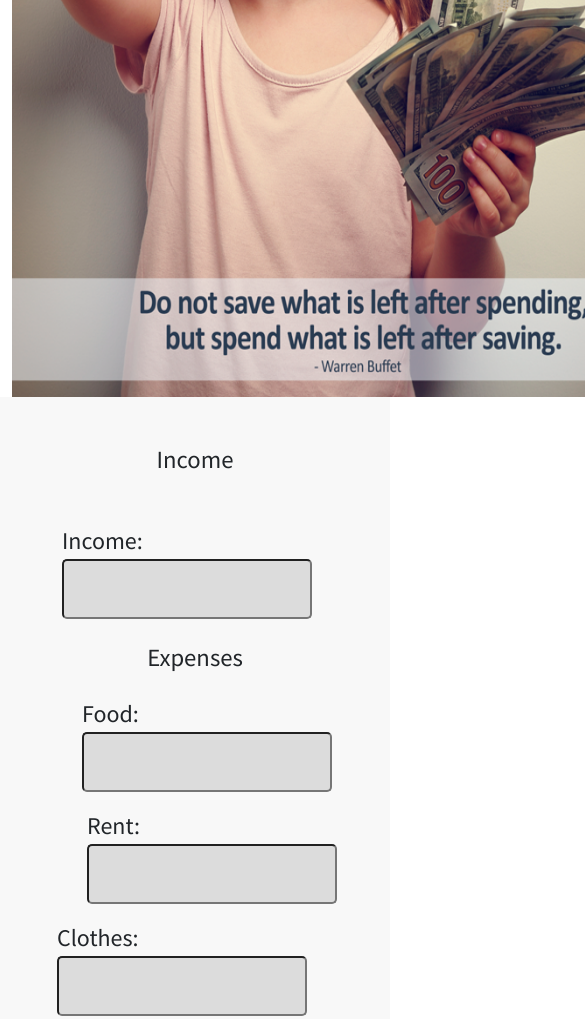
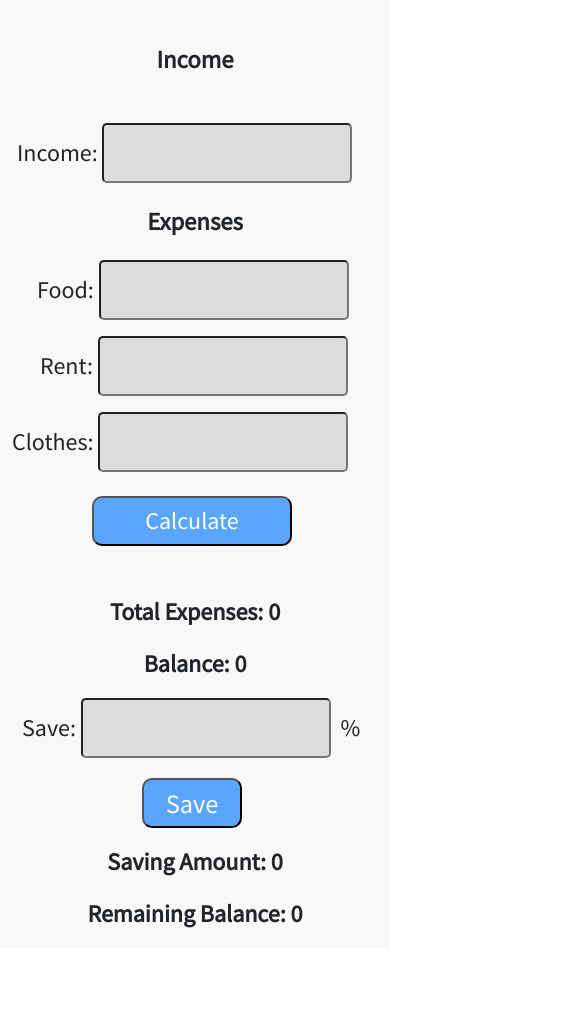
Before and after one commit to Razib-Debnath16/Money_master_pb, a plain HTML site: page index.html in a window 390 px wide. Shown: the part 630-1649 px from the top of the page, 585 px wide, since content can reach past the window. After the commit the page ends 1578 px from the top, so only its background shows below. Drawn offline with Linux system fonts and the light colour scheme.

Commit message:
responsive for mobile

```diff
--- a/CSS2/style.css
+++ b/CSS2/style.css
@@ -11,3 +11,38 @@ font-family: 'Source Sans Pro', sans-serif;
 padding: 0;
 margin: 0;
 }
+@media only screen and (max-width:688px) {
+
+    #img img{
+        width: 350px !important;
+        height: 400px !important;
+        padding-left: 15px;
+    }
+    .form {
+     display: block;
+     justify-content: center;
+     align-items: center;
+    }
+    #income-sec{
+        margin-left: 5px !important;
+    }
+    #food-sec{
+        margin-left: 25px !important;
+    }
+    #rent-sec{
+        margin-left: 28px !important;
+    }
+    #cloth-sec{
+        margin-left: 0px !important;
+    }
+    #calculate-btn{
+        margin-left: 80px !important;
+    }
+    #save-sec{
+        margin-left: 10px !important;
+    }
+    #save-btn{
+        margin-top: 20px;
+        margin-left: 120px !important;
+    }
+}
--- a/index.html
+++ b/index.html
@@ -10,34 +10,38 @@
     <!-- css style -->
     <link rel="stylesheet" href="CSS2/style.css">
     <!-- fontawesome -->
-    <script src="https://kit.fontawesome.com/e14277a0df.js" crossorigin="anonymous"></script>
+    <!-- <script src="https://kit.fontawesome.com/e14277a0df.js" crossorigin="anonymous"></script> -->
     <!--  -->
 </head>
 
 <body>
     <header>
-        <h1 class="heading text-center mb-3 p-5" style="font-size: 3em;">Money Savings <i
-                class="fa-solid fa-dollar-sign"></i>
+        <h1 class="heading text-center mb-3 p-5" style="font-size: 3em;"> <strong>Money Savings</strong>
+            <!-- <i
+                class="fa-solid fa-dollar-sign"></i> -->
         </h1>
     </header>
     <main>
         <div class="container">
             <div class="row justify-content-between">
-                <div class="col-lg-6 col-sm-4">
+                <div id="img" class="col-lg-6 col-sm-4">
                     <img src="images/image1.png" alt="" style="height: 800px;width: 700px;">
                 </div>
                 <div class="col-lg-5 col-sm-4" style="background-color: #F8F8F8;">
                     <div class="form">
-                        <h2 class="text-center my-5">Income</h2>
-                        <p style="font-size: 1.5em;margin-left: 50px;">Income: <input id="income-input" type="text"
+                        <h2 class="text-center my-5"><strong>Income</strong></h2>
+                        <p id="income-sec" style="font-size: 1.5em;margin-left: 50px;">Income: <input id="income-input"
+                                type="text"
                                 style="background-color: #DCDCDC;border-radius: 5px; padding: 10px; width: 250px;"></p>
-                        <h2 class="text-center my-4">Expenses</h2>
-                        <p style="font-size: 1.5em; margin-left: 70px;">Food: <input id="food-input" type="text"
+                        <h2 class="text-center my-4"><strong>Expenses</strong></h2>
+                        <p id="food-sec" style="font-size: 1.5em; margin-left: 70px;">Food: <input id="food-input"
+                                type="text"
                                 style="background-color: #DCDCDC;border-radius: 5px; padding: 10px; width: 250px;"></p>
-                        <p style="font-size: 1.5em; margin-left: 75px;">Rent: <input id="rent-input" type="text"
+                        <p id="rent-sec" style="font-size: 1.5em; margin-left: 75px;">Rent: <input id="rent-input"
+                                type="text"
                                 style="background-color: #DCDCDC;border-radius: 5px; padding: 10px; width: 250px;"></p>
-                        <p class="mb-4" style="font-size: 1.5em; margin-left: 45px;">Clothes: <input id="cloth-input"
-                                type="text"
+                        <p id="cloth-sec" class="mb-4" style="font-size: 1.5em; margin-left: 45px;">Clothes: <input
+                                id="cloth-input" type="text"
                                 style="background-color: #DCDCDC;border-radius: 5px; padding: 10px; width: 250px;"></p>
                         <button id="calculate-btn" class="mb-5"
                             style="color: white; background-color:#59A5FF;
@@ -48,7 +52,8 @@
                         </p>
                         <p class="text-center" style="font-size: 1.5em;"><strong>Balance:</strong> <strong><span
                                     id="remaining-balance">0</span></p></strong>
-                        <p style="font-size: 1.5em;margin-left: 70px;">Save: <input id="save-input" type="text"
+                        <p id="save-sec" style="font-size: 1.5em;margin-left: 70px;">Save: <input id="save-input"
+                                type="text"
                                 style="background-color: #DCDCDC;border-radius: 5px; padding: 10px; width: 250px; margin-right: 5px;">
                             %
                             <button id="save-btn"
@@ -67,6 +72,7 @@
         </div>
     </main>
 </body>
+<!-- connect with js -->
 <script src="JS2/money.js"></script>
 <script src="js/bootstrap.bundle.min.js"></script>
 
```
